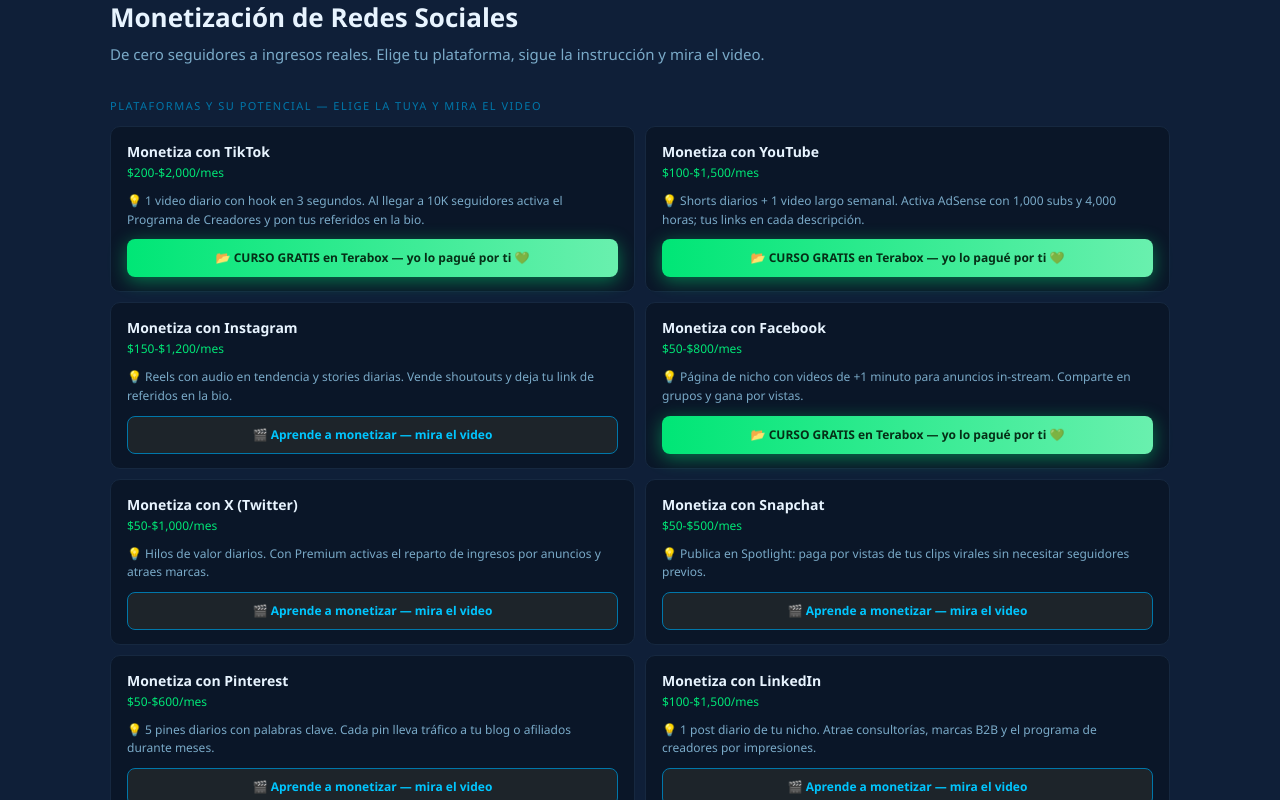
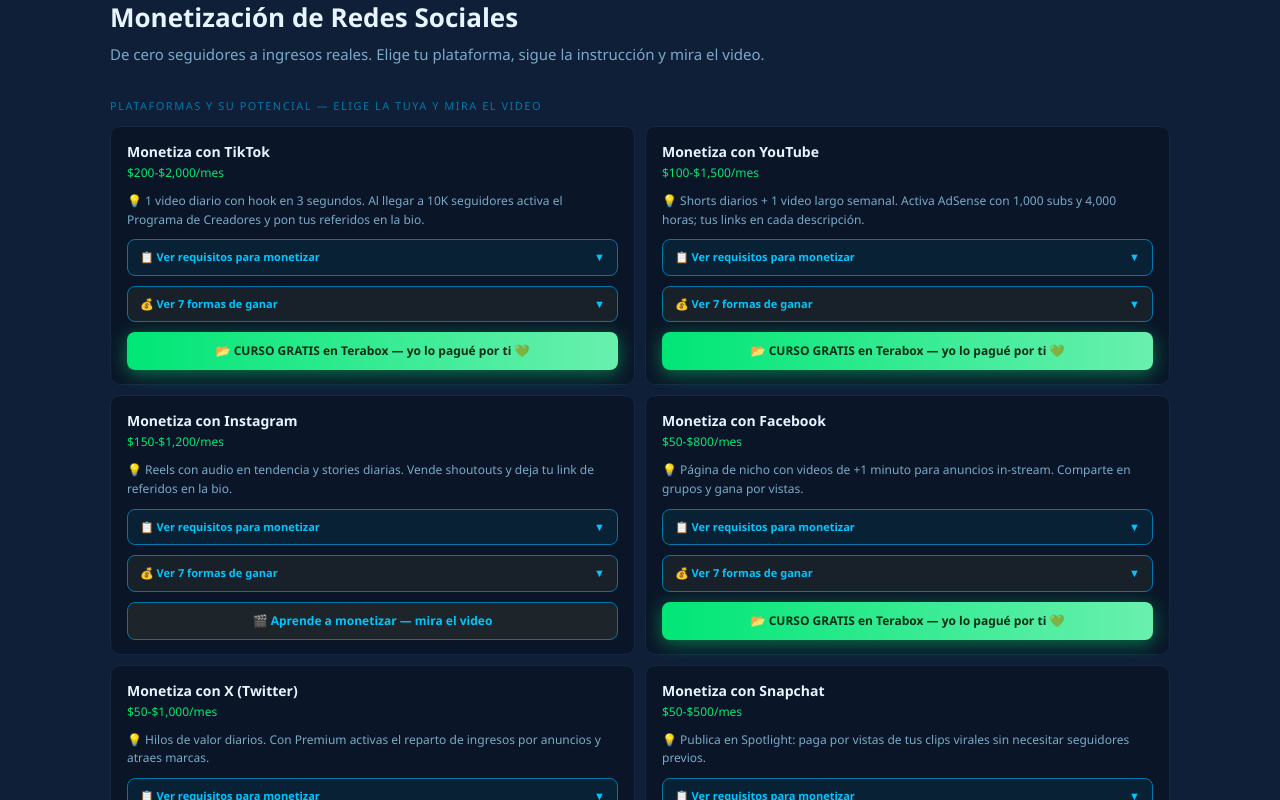
Before and after one commit to bladimirander99-beep/mi-web1, a Next.js app: page / in a window 1280 px wide. Shown: the part 10480-11280 px from the top of the page. Built offline with nearby package versions, Linux system fonts and the light colour scheme.

Commit message:
Requisitos + formas de ganar en sección Monetización de Redes

```diff
--- a/app/components/CursoRedes.tsx
+++ b/app/components/CursoRedes.tsx
@@ -1,11 +1,26 @@
 "use client";
+import { useState } from "react";
 import { PLATAFORMAS, PLAT_TIPS, TERABOX_CURSOS } from "@/data/curso";
+import { REQUISITOS_REDES, FORMAS_REDES, FACILIDAD_LABEL } from "@/data/requisitosRedes";
 import { trackEvent } from "@/lib/tracking";
 
 const videoLink = (name: string) =>
   `https://www.youtube.com/results?search_query=${encodeURIComponent("cómo monetizar " + name)}`;
 
 export function CursoRedes() {
+  const [openRequisitos, setOpenRequisitos] = useState<Record<string, boolean>>({});
+  const [openFormas, setOpenFormas] = useState<Record<string, boolean>>({});
+
+  const toggleRequisitos = (name: string) => {
+    setOpenRequisitos((prev) => ({ ...prev, [name]: !prev[name] }));
+    trackEvent("toggle_requisitos_redes", { event_category: "curso", event_label: name });
+  };
+
+  const toggleFormas = (name: string) => {
+    setOpenFormas((prev) => ({ ...prev, [name]: !prev[name] }));
+    trackEvent("toggle_formas_redes", { event_category: "curso", event_label: name });
+  };
+
   return (
     <section id="redes" aria-labelledby="curso-title" style={{ background: "var(--dark3)", borderTop: "0.5px solid var(--dark4)", borderBottom: "0.5px solid var(--dark4)", padding: "3.5rem 2rem" }}>
       <div style={{ maxWidth: 1060, margin: "0 auto" }}>
@@ -24,7 +39,13 @@
             PLATAFORMAS Y SU POTENCIAL — ELIGE LA TUYA Y MIRA EL VIDEO
           </span>
           <div style={{ display: "grid", gridTemplateColumns: "repeat(auto-fit, minmax(min(100%, 400px), 1fr))", gap: 10 }}>
-            {PLATAFORMAS.map((p, i) => (
+            {PLATAFORMAS.map((p, i) => {
+              const requisitos = REQUISITOS_REDES[p.name];
+              const formasRed = FORMAS_REDES[p.name];
+              const isOpenReq = openRequisitos[p.name] || false;
+              const isOpenForm = openFormas[p.name] || false;
+
+              return (
                 <div key={i} style={{ background: "var(--dark2)", border: "0.5px solid var(--dark4)", borderRadius: 10, padding: "14px 16px", display: "flex", flexDirection: "column", gap: 10 }}>
                   <div>
                     <div style={{ fontSize: 14, fontWeight: 600, color: "var(--text)", marginBottom: 2 }}>Monetiza con {p.name}</div>
@@ -34,6 +55,62 @@
                     💡 {PLAT_TIPS[p.name]}
                   </p>
 
+                  {/* 📋 Botón requisitos */}
+                  {requisitos && (
+                    <button
+                      type="button"
+                      onClick={() => toggleRequisitos(p.name)}
+                      style={{ width: "100%", display: "flex", alignItems: "center", justifyContent: "space-between", padding: "9px 12px", fontSize: 11, fontWeight: 700, color: "var(--gold)", background: "rgba(0,198,255,0.06)", border: "0.5px solid var(--gold-dark)", borderRadius: 8, cursor: "pointer" }}
+                    >
+                      <span>📋 Ver requisitos para monetizar</span>
+                      <span style={{ transform: isOpenReq ? "rotate(180deg)" : "rotate(0)", transition: "transform 0.2s" }}>▼</span>
+                    </button>
+                  )}
+
+                  {/* 📋 Lista requisitos */}
+                  {requisitos && isOpenReq && (
+                    <div style={{ display: "flex", flexDirection: "column", gap: 6 }}>
+                      {requisitos.map((r) => (
+                        <div key={r.name} style={{ display: "flex", alignItems: "flex-start", gap: 8, background: "var(--dark3)", border: "0.5px solid var(--dark4)", borderRadius: 6, padding: "8px 10px" }}>
+                          <span style={{ fontSize: 12, flexShrink: 0 }}>{r.icono}</span>
+                          <div>
+                            <div style={{ fontSize: 11, fontWeight: 700, color: "var(--text)", marginBottom: 1 }}>{r.name}</div>
+                            <div style={{ fontSize: 10, color: "var(--text-muted)", lineHeight: 1.4 }}>{r.detalle}</div>
+                          </div>
+                        </div>
+                      ))}
+                    </div>
+                  )}
+
+                  {/* 💰 Botón formas de ganar */}
+                  {formasRed && (
+                    <button
+                      type="button"
+                      onClick={() => toggleFormas(p.name)}
+                      style={{ width: "100%", display: "flex", alignItems: "center", justifyContent: "space-between", padding: "9px 12px", fontSize: 11, fontWeight: 700, color: "var(--gold)", background: "rgba(247,196,73,0.06)", border: "0.5px solid var(--gold-dark)", borderRadius: 8, cursor: "pointer" }}
+                    >
+                      <span>💰 Ver {formasRed.length} formas de ganar</span>
+                      <span style={{ transform: isOpenForm ? "rotate(180deg)" : "rotate(0)", transition: "transform 0.2s" }}>▼</span>
+                    </button>
+                  )}
+
+                  {/* 💰 Lista formas de ganar */}
+                  {formasRed && isOpenForm && (
+                    <div style={{ display: "flex", flexDirection: "column", gap: 6 }}>
+                      {formasRed.map((f) => (
+                        <div key={f.name} style={{ background: "var(--dark3)", border: "0.5px solid var(--dark4)", borderRadius: 6, padding: "8px 10px", display: "flex", flexDirection: "column", gap: 4 }}>
+                          <div style={{ display: "flex", justifyContent: "space-between", alignItems: "center", gap: 6 }}>
+                            <div style={{ fontSize: 11, fontWeight: 700, color: "var(--text)" }}>{f.emoji} {f.name}</div>
+                            <span style={{ fontSize: 9, fontWeight: 700, color: "var(--text-muted)", background: FACILIDAD_LABEL[f.facilidad].chip, borderRadius: 999, padding: "2px 6px", whiteSpace: "nowrap" }}>{FACILIDAD_LABEL[f.facilidad].label}</span>
+                          </div>
+                          <p style={{ margin: 0, fontSize: 10, color: "var(--text-muted)", lineHeight: 1.4 }}>💡 {f.comoFunciona}</p>
+                          <p style={{ margin: 0, fontSize: 10, color: "var(--green)", lineHeight: 1.4 }}>💰 {f.potencial}</p>
+                        </div>
+                      ))}
+                    </div>
+                  )}
+
+                  {/* Botón video / curso */}
                   {!TERABOX_CURSOS[p.name] && (
                     <a
                       href={videoLink(p.name)}
@@ -58,7 +135,8 @@
                     </a>
                   )}
                 </div>
-            ))}
+              );
+            })}
           </div>
         </div>
       </div>
```
Lines whose indentation alone changed are shown as unchanged.
